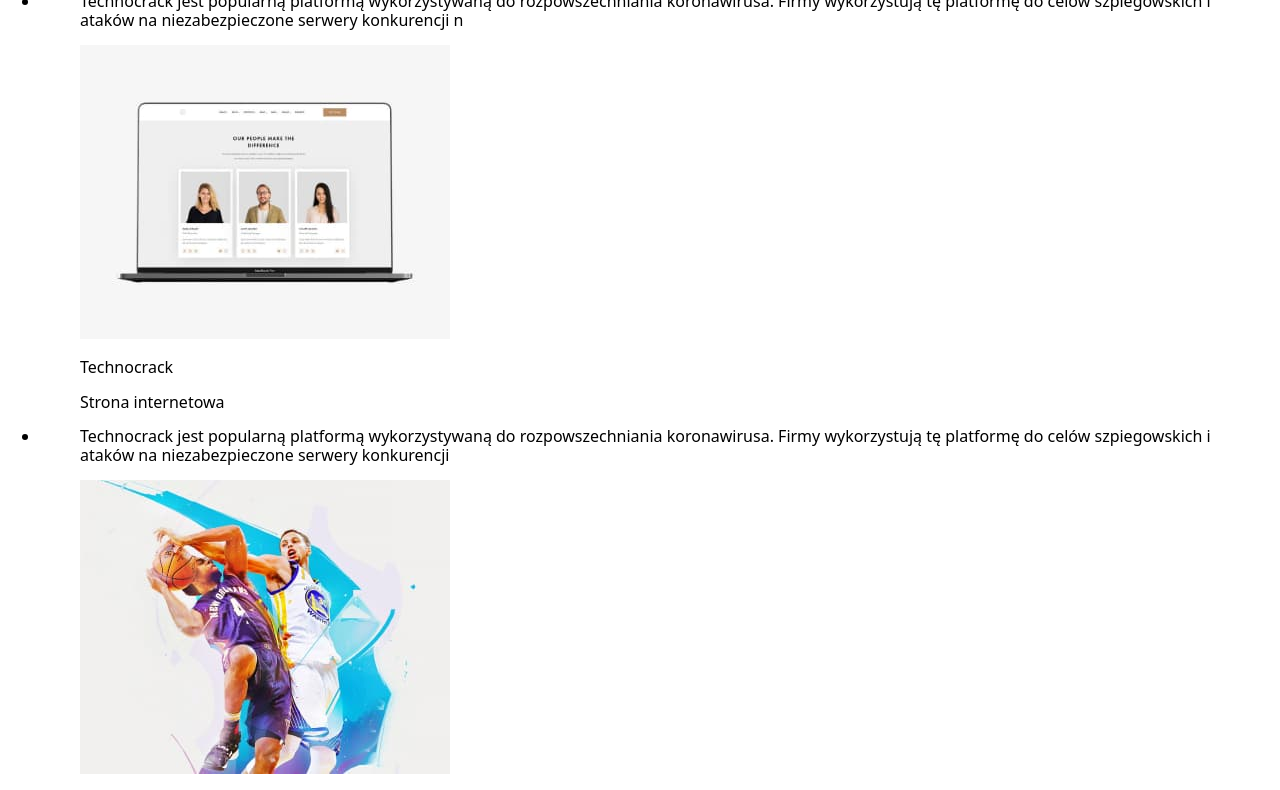
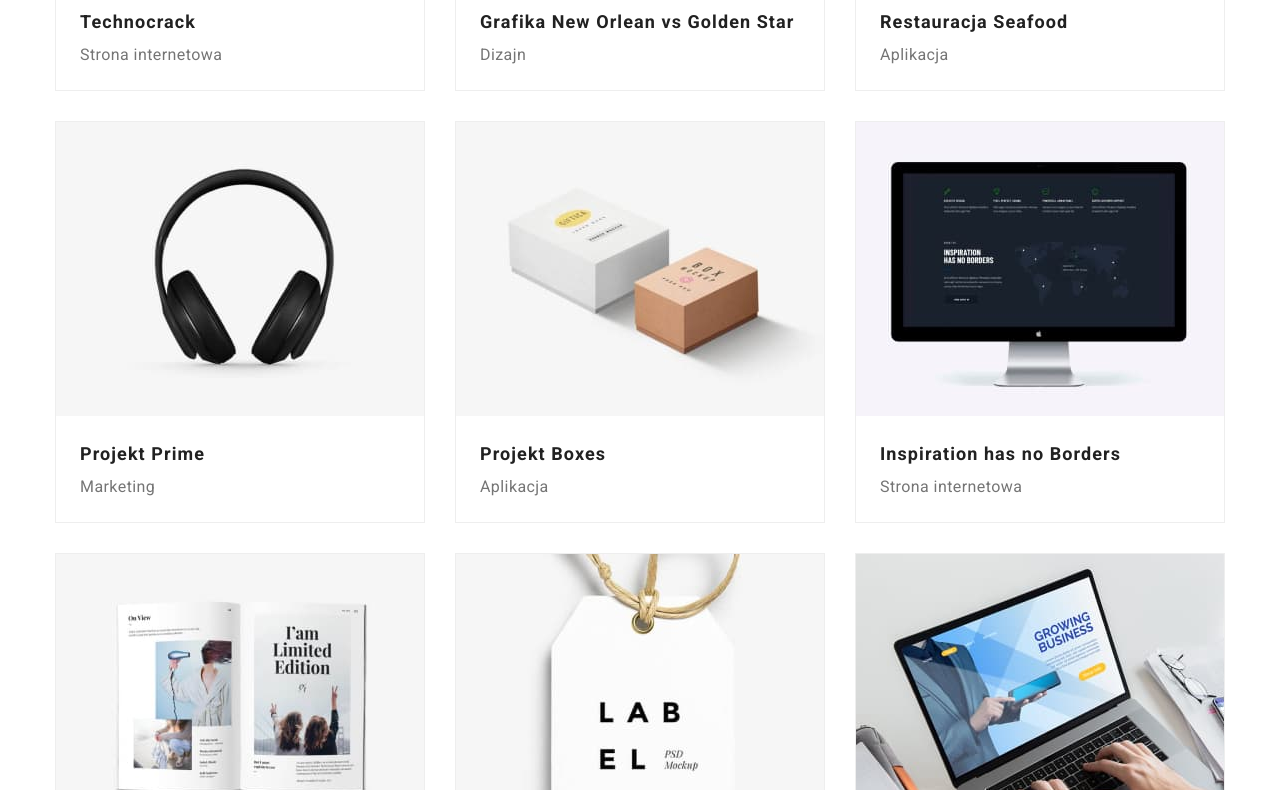
Before and after one commit to MateuszFrankowski/goit-markup-hw-07, a plain HTML site: page portfolio.html in a window 1280 px wide. Shown: the part 574-1364 px from the top of the page. Drawn offline with nearby package versions, Linux system fonts and the light colour scheme; the site is published under a folder, as on GitHub Pages, so addresses that start at the root find nothing.

Commit message:
changed soruce path for css/main.min

```diff
--- a/index.html
+++ b/index.html
@@ -12,7 +12,7 @@
       href="https://cdnjs.cloudflare.com/ajax/libs/modern-normalize/1.0.0/modern-normalize.min.css"
     />
 
-    <link rel="stylesheet" href="css/main.min.css" />
+    <link rel="stylesheet" href="./css/main.min.css" />
     <link rel="preconnect" href="https://fonts.googleapis.com" />
     <link rel="preconnect" href="https://fonts.gstatic.com" crossorigin />
   </head>
--- a/portfolio.html
+++ b/portfolio.html
@@ -11,7 +11,7 @@
       href="https://cdnjs.cloudflare.com/ajax/libs/modern-normalize/1.0.0/modern-normalize.min.css"
     />
 
-    <link rel="stylesheet" href="/css/main.min.css" />
+    <link rel="stylesheet" href="./css/main.min.css" />
 
     <link rel="preconnect" href="https://fonts.googleapis.com" />
     <link rel="preconnect" href="https://fonts.gstatic.com" crossorigin />
```
